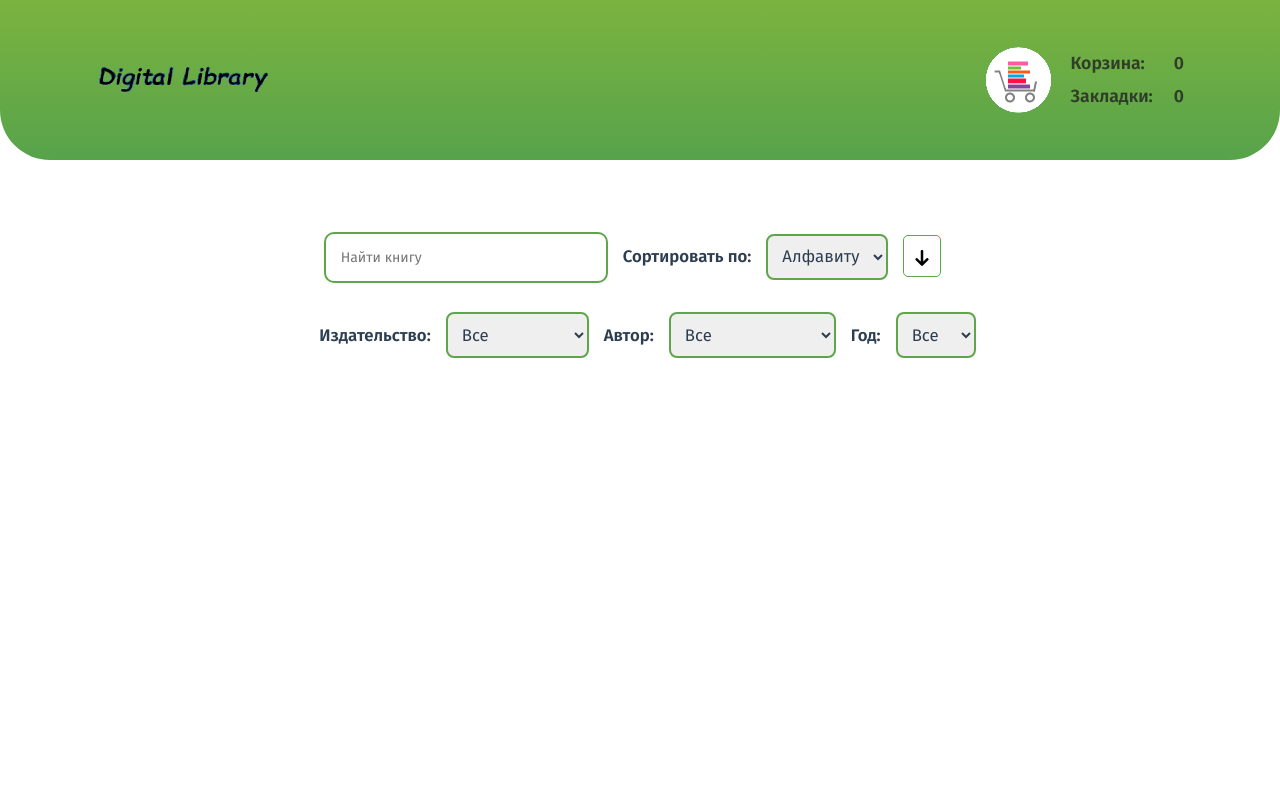
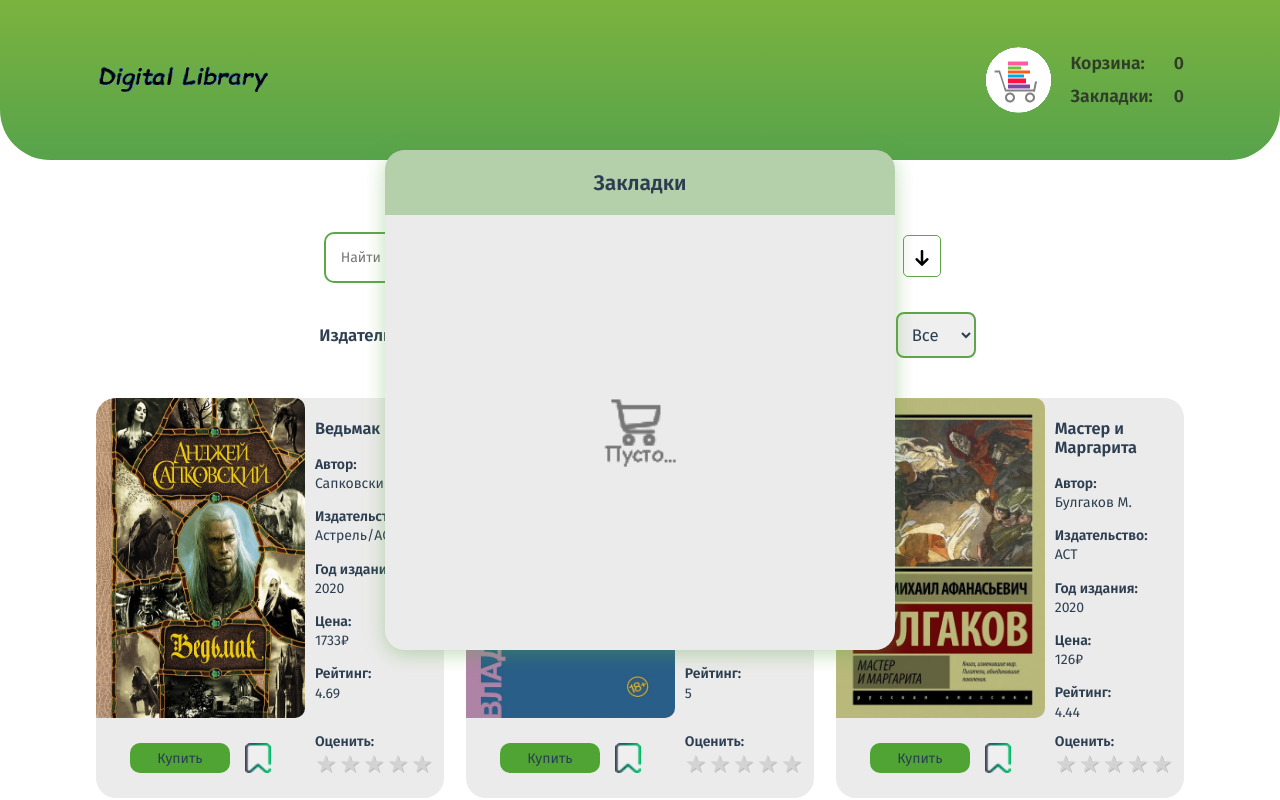
Before and after one commit to mtom4tut/digital-library, a Vue app: page / in a window 1280 px wide. Both pictures are taken after a click on the button "Закладки:". Shown: the top 800 px of the page. Built offline with nearby package versions, Linux system fonts and the light colour scheme.

Commit message:
added filters

```diff
--- a/src/App.vue
+++ b/src/App.vue
@@ -3,7 +3,7 @@
         <headerVue />
         <mainVue/>
         <!-- modal window -->
-        <!-- <modalWindow /> -->
+        <modalWindow />
     </div>
 </template>
 
--- a/src/components/headerVue.vue
+++ b/src/components/headerVue.vue
@@ -10,13 +10,48 @@
                     <button id="basket">Корзина:</button> <span id="basket_num">0</span>
                 </div>
 
-                <div class="info_item">
-                    <button id="bookmarks">Закладки:</button> <span id="bookmarks_num">0</span>
+                <div class="info_item" v-on:click="openModal()">
+                    <button id="bookmarks">Закладки:</button>
+                    <span id="bookmarks_num">{{countBookmarks}}</span>
                 </div>
             </div>
         </div>
     </header>
 </template>
+
+<script>
+import { busHeader } from '../main';
+import { busModal } from '../main';
+
+export default {
+    name: 'modalWindow',
+    data() {
+        return {
+            countBookmarks: 0,
+            busHeader
+        }
+    },
+    mounted() {
+        if (localStorage.getItem('localStorageData')) {
+            this.countBookmarks = JSON.parse(localStorage.getItem('localStorageData')).length;
+        }
+    },
+    methods: {
+        openModal() {
+            busModal.$emit('openModal')
+        }
+    },
+    created() {
+        busHeader.$on('bookmarkMainСlick', (data) => {
+            if (data) {
+                this.countBookmarks++;
+            } else {
+                this.countBookmarks--;
+            }
+        })
+    }
+};
+</script>
 
 <style scoped>
 header {
--- a/src/components/mainInteractiveBlock.vue
+++ b/src/components/mainInteractiveBlock.vue
@@ -92,6 +92,9 @@ export default {
         searchText(value) {
             this.$parent.searchText = value;
         },
+        isActiveInverse() {
+            this.$parent.isActiveInverse = this.isActiveInverse;
+        },
     },
 };
 </script>
--- a/src/components/mainItem.vue
+++ b/src/components/mainItem.vue
@@ -36,7 +36,8 @@
                 aria-label="bookmarks"
                 :value="`${item.id}`"
                 v-bind:class="{ bookmarks_active: item.bookmarksActive }"
-                v-on:click="item.bookmarksActive = !item.bookmarksActive"
+                @click="item.bookmarksActive = !item.bookmarksActive"
+                v-on:click="bookmarkMainСlick()"
             >
                 <img src="../images/bookmark.png" alt="bookmark" />
             </button>
@@ -47,20 +48,20 @@
             v-on:click="item.yourRating = true"
         >
             <b class="estimate">Оценить:</b>
-            <div class="rating-area" :value="`${item.id}`">
-                <input type="radio" :id="`star-5-${item.id}id`" name="rating" value="5" v-on:click="itemRating(5)"/>
+            <div class="rating-area" :value="`${item.id}`" v-on:click="$emit('rating-click')">
+                <input type="radio" :id="`star-5-${item.id}id`" name="rating" value="5" @click="itemRating(5)"/>
                 <label :for="`star-5-${item.id}id`"></label>
                 <input type="radio" :id="`star-4-${item.id}id`" name="rating" value="4"
-                v-on:click="itemRating(4)"/>
+                @click="itemRating(4)"/>
                 <label :for="`star-4-${item.id}id`"></label>
                 <input type="radio" :id="`star-3-${item.id}id`" name="rating" value="3"
-                v-on:click="itemRating(3)"/>
+                @click="itemRating(3)"/>
                 <label :for="`star-3-${item.id}id`"></label>
                 <input type="radio" :id="`star-2-${item.id}id`" name="rating" value="2"
-                v-on:click="itemRating(2)"/>
+                @click="itemRating(2)"/>
                 <label :for="`star-2-${item.id}id`"></label>
                 <input type="radio" :id="`star-1-${item.id}id`" name="rating" value="1"
-                v-on:click="itemRating(1)"/>
+                @click="itemRating(1)"/>
                 <label :for="`star-1-${item.id}id`"></label>
             </div>
             <b class="thank">Спасибо за отзыв!</b>
@@ -69,6 +70,8 @@
 </template>
 
 <script>
+import { busHeader } from '../main';
+
 export default {
     name: 'mainItem',
     props: {
@@ -80,6 +83,9 @@ export default {
     methods: {
         itemRating(rating) {
             this.item.rating = Math.round(((Number(this.item.rating) + Number(rating))/2)*100)/100;
+        },
+        bookmarkMainСlick() {
+            busHeader.$emit('bookmarkMainСlick', this.item.bookmarksActive)
         }
     }
 };
--- a/src/components/mainVue.vue
+++ b/src/components/mainVue.vue
@@ -27,47 +27,74 @@ export default {
             filterPublishingHouse: 'Все',
             filterAuthor: 'Все',
             filterYear: 'Все',
-            filterSort: 'Алфавит',
+            filterSort: 'Алфавиту',
             searchText: '',
+            isActiveInverse: true,
         };
     },
     computed: {
         filterFunction() {
-            // if (
-            //     // все
-            //     this.filterAuthor == 'Все' &&
-            //     this.filterPublishingHouse == 'Все' &&
-            //     this.searchText == '' &&
-            //     this.filterYear == 'Все'
-            // ) {
-            //     return this.arrayBook;
-            // } else if (
-            //     // по автору
-            //     this.filterPublishingHouse == 'Все' &&
-            //     this.searchText == '' &&
-            //     this.filterYear == 'Все'
-            // ) {
-            //     return this.arrayBook.filter((item) => item.author == this.filterAuthor);
-            // } else if (
-            //     // по издательству
-            //     this.filterAuthor == 'Все' &&
-            //     this.searchText == '' &&
-            //     this.filterYear == 'Все'
-            // ) {
-            //     return this.arrayBook.filter((item) => item.publishingHouse == this.filterPublishingHouse);
-            // } else if (
-            //     // по году
-            //     this.filterAuthor == 'Все' &&
-            //     this.searchText == '' &&
-            //     this.filterPublishingHouse == 'Все'
-            // ) {
-            //     return this.arrayBook.filter((item) => item.yearPublishing == this.filterYear);
-            // }
+            let arr = this.arrayBook;
+
+            //фильтрация по автору
+            if (this.filterAuthor !== 'Все') {
+                arr = arr.filter((item) => item.author == this.filterAuthor);
+            }
+
+            //фильтрация по издательству
+            if (this.filterPublishingHouse !== 'Все') {
+                arr = arr.filter((item) => item.publishingHouse == this.filterPublishingHouse);
+            }
+
+            //фильтрация по издательству
+            if (this.filterYear !== 'Все') {
+                arr = arr.filter((item) => item.yearPublishing == this.filterYear);
+            }
+
+            // фильтрация по поиску
+            if (this.searchText !== '') {
+                arr = arr.filter(
+                    (item) =>
+                        item.nameBook
+                            .slice(0, this.searchText.length)
+                            .toLowerCase()
+                            .search(this.searchText.toLowerCase()) != -1
+                );
+            }
+
+            return arr;
+        },
+        filterSortFunction() {
+            let arr = this.arrayBook;
+            if (this.filterSort == 'Алфавиту') {
+                arr = arr.sort((i, j) => (i.nameBook > j.nameBook ? 1 : -1));
+            }
+
+            if (this.filterSort == 'Рейтингу') {
+                arr = arr.sort((i, j) => (i.rating > j.rating ? 1 : -1));
+            }
+            return arr;
+        },
+        filterInverseFunction() {
+            // инвертировать массив
+            let arr = this.arrayBook;
+            this.isActiveInverse; // регистрируем изменение
+            arr = arr.reverse();
+            return arr
+        },
+    },
+    watch: {
+        filterSort() {
+            // сортировка при изменения способа сортировки
+            this.filterSortFunction;
+        },
+        isActiveInverse() { // инвертирование при клике
+            this.filterInverseFunction;
         },
     },
     methods: {
         persist() {
-            console.log(this.filterAuthor);
+            this.filterSortFunction;
             this.localStorageData = [];
             for (const item of this.arrayBook) {
                 if (item.bookmarksActive || item.yourRating) {
@@ -83,11 +110,11 @@ export default {
             const parsed = JSON.stringify(this.localStorageData);
             localStorage.setItem('localStorageData', parsed);
         },
-        filterAuthorFunction: function($event) {
-            console.log($event);
-        },
     },
     mounted() {
+        //отсортировать при загрузке страницы
+        this.filterSortFunction;
+
         if (localStorage.getItem('localStorageData')) {
             this.localStorageData = JSON.parse(localStorage.getItem('localStorageData'));
             for (const item of this.localStorageData) {
--- a/src/components/modalWindow.vue
+++ b/src/components/modalWindow.vue
@@ -1,7 +1,7 @@
 <template>
-    <section class="section-modal">
+    <section class="section-modal" v-bind:class="{ modalActive: isActive }">
         <h2 class="modal-title">Закладки</h2>
-        <button class="modal-close">
+        <button class="modal-close"  @click="isActive = false">
             <img src="@/images/modal-close.svg" alt="close" />
         </button>
         <div class="block_goods isempty">
@@ -12,12 +12,23 @@
 
 <script>
 import modalWindowItem from '@/components/modalWindowItem';
+import { busModal } from '../main';
 
 export default {
     name: 'modalWindow',
     components: {
         modalWindowItem,
     },
+    data() {
+        return {
+            isActive: false
+        }
+    },
+    created() {
+        busModal.$on('openModal', () => {
+            this.isActive = true;
+        })
+    }
 };
 </script>
 
@@ -25,7 +36,7 @@ export default {
 /* !!!!!!!!!!!!!!! */
 /* common styles for modal windows */
 .section-modal {
-    display: grid;
+    display: none;
     grid-template-rows: 13% 1fr;
     width: 510px;
     height: 500px;
@@ -41,6 +52,10 @@ export default {
     -moz-box-shadow: 0px 4px 20px #5ea64965;
     box-shadow: 0px 4px 20px #5ea64965;
     overflow: hidden;
+}
+
+.modalActive {
+    display: grid;
 }
 
 .modal-title {
--- a/src/main.js
+++ b/src/main.js
@@ -3,6 +3,12 @@ import App from './App.vue'
 
 Vue.config.productionTip = false
 
+// для получения собития добавлен в закладки
+export const busHeader = new Vue();
+
+// для получения события открыть модальное окно
+export const busModal = new Vue();
+
 new Vue({
   render: h => h(App),
 }).$mount('#app')
```
